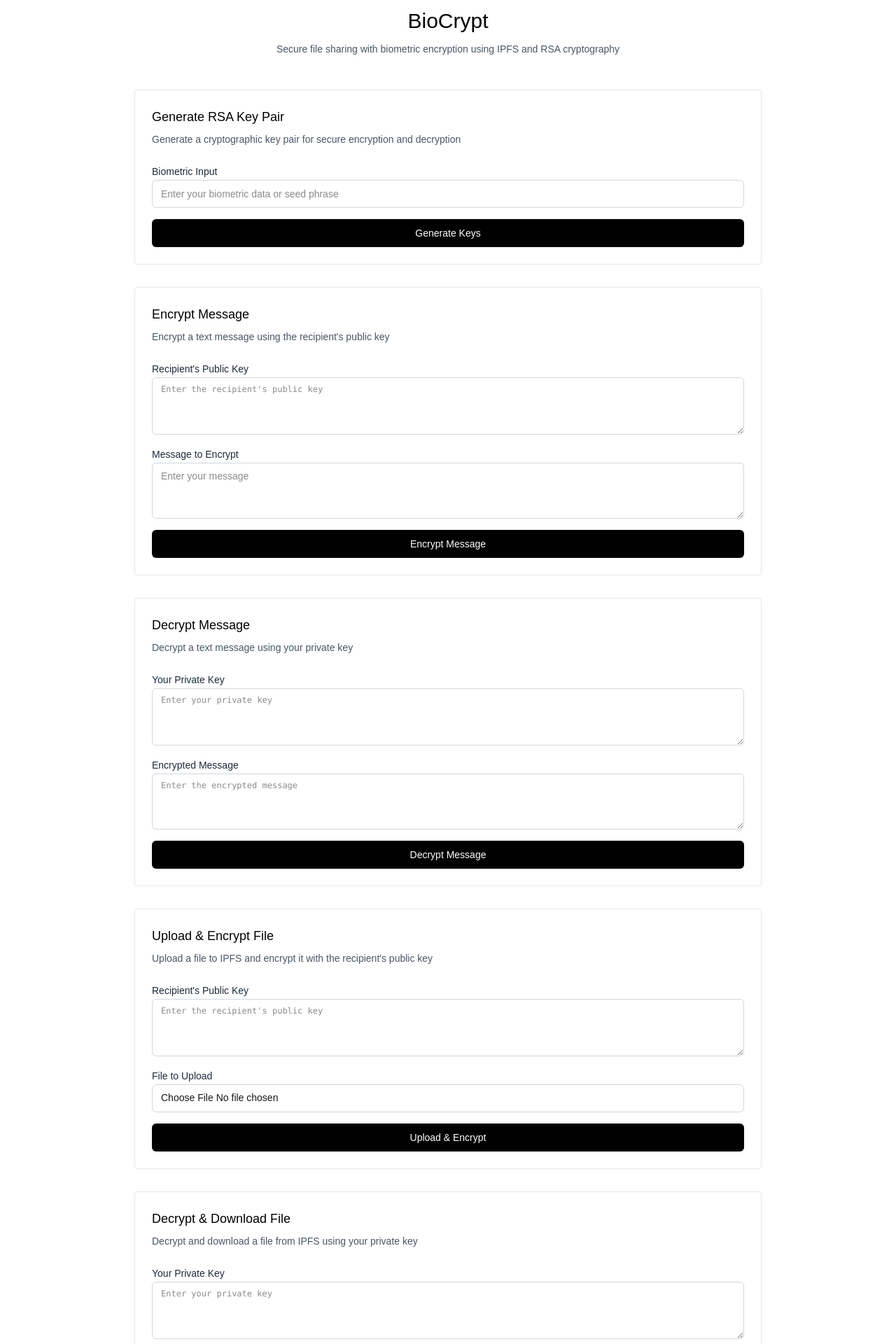
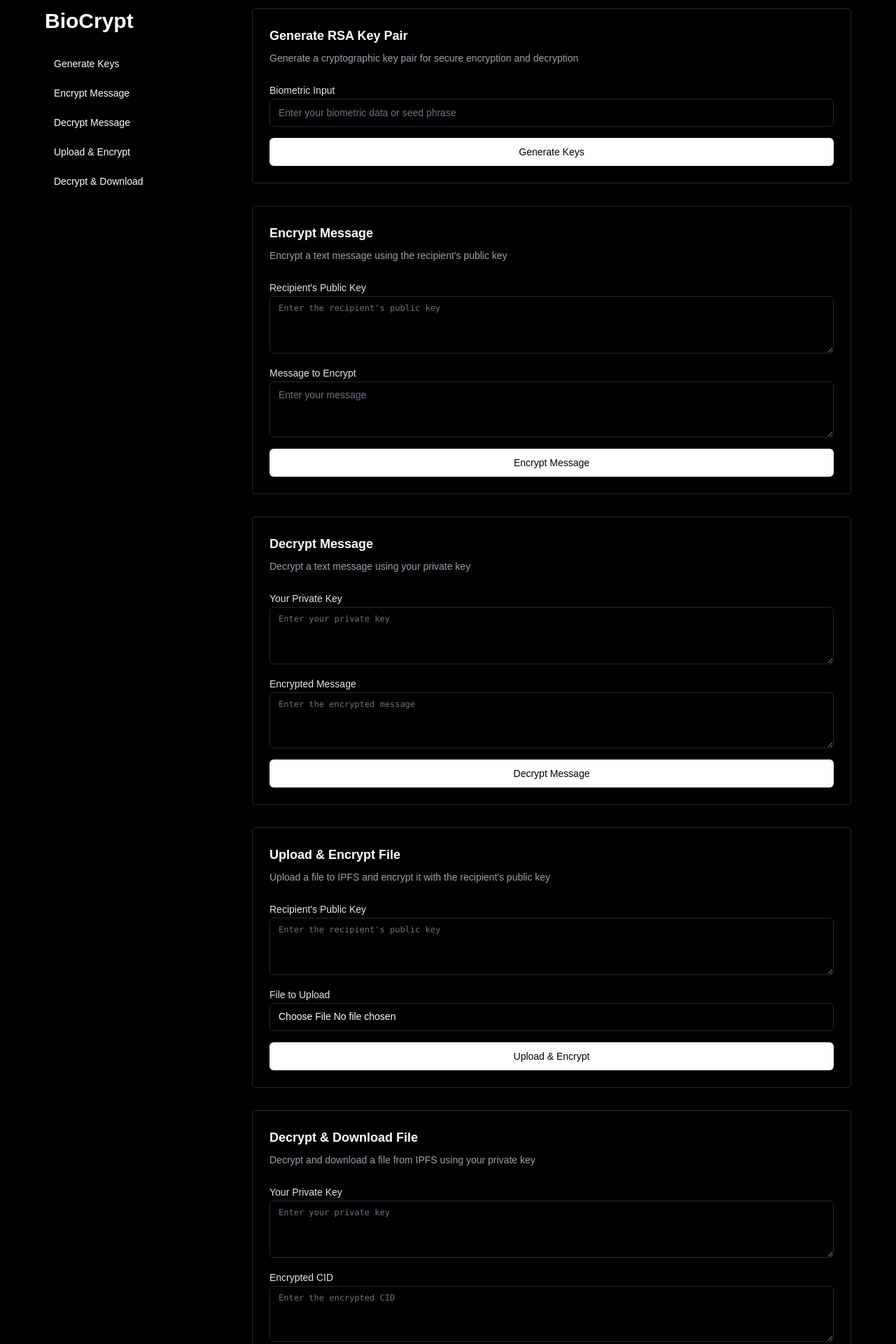
Before and after one commit to pieakshat/Eth-Delhi, a Next.js app in the folder FE/biocrypt/: page /dashboard in a window 1280 px wide. Shown: the part 20-1940 px from the top of the page at 70% size. Built offline with nearby package versions, Linux system fonts and the light colour scheme.

Commit message:
feat():added a tab nav on the right side

```diff
--- a/FE/biocrypt/app/dashboard/page.tsx
+++ b/FE/biocrypt/app/dashboard/page.tsx
@@ -154,46 +154,47 @@ export default function Dashboard() {
   }
 
   return (
-    <div className="min-h-screen bg-white p-8">
-      <div className="max-w-4xl mx-auto">
-        <div className="text-center mb-12">
-          <h1 className="text-3xl font-medium text-black mb-3">
-            BioCrypt
-          </h1>
-          <p className="text-gray-600 text-sm max-w-lg mx-auto">
-            Secure file sharing with biometric encryption using IPFS and RSA cryptography
-          </p>
-        </div>
+    <div className="min-h-screen bg-black text-white p-8">
+      <div className="max-w-6xl mx-auto grid grid-cols-12 gap-8">
+        <aside className="col-span-12 md:col-span-3">
+          <h1 className="text-3xl font-semibold mb-6">BioCrypt</h1>
+          <nav className="space-y-1 text-sm">
+            <a href="#generate" className="block px-3 py-2 rounded border border-transparent hover:border-gray-700">Generate Keys</a>
+            <a href="#encrypt" className="block px-3 py-2 rounded border border-transparent hover:border-gray-700">Encrypt Message</a>
+            <a href="#decrypt" className="block px-3 py-2 rounded border border-transparent hover:border-gray-700">Decrypt Message</a>
+            <a href="#upload" className="block px-3 py-2 rounded border border-transparent hover:border-gray-700">Upload & Encrypt</a>
+            <a href="#download" className="block px-3 py-2 rounded border border-transparent hover:border-gray-700">Decrypt & Download</a>
+          </nav>
+          {alert && (
+            <div className="mt-6 text-xs border border-gray-800 rounded p-3 text-gray-200">
+              {alert.message}
+            </div>
+          )}
+        </aside>
 
-        {alert && (
-          <div className={`mb-6 p-3 rounded border text-sm ${alert.type === 'error' ? 'border-gray-300 bg-gray-50 text-gray-800' : 'border-gray-300 bg-gray-50 text-gray-800'}`}>
-            {alert.message}
-          </div>
-        )}
-
-        <div className="space-y-8">
-            <div className="border border-gray-200 rounded p-6">
-              <h2 className="text-lg font-medium text-black mb-2">
+        <div className="col-span-12 md:col-span-9 space-y-8">
+           <section id="generate" className="border border-gray-800 rounded p-6 bg-secondary">
+             <h2 className="text-lg font-semibold text-white mb-2">
                 Generate RSA Key Pair
               </h2>
-              <p className="text-gray-600 text-sm mb-6">
+             <p className="text-gray-400 text-sm mb-6">
                 Generate a cryptographic key pair for secure encryption and decryption
               </p>
               <div className="space-y-4">
                 <div className="space-y-2">
-                  <Label htmlFor="userInput" className="text-sm text-gray-800">Biometric Input</Label>
+                  <Label htmlFor="userInput" className="text-sm text-gray-200">Biometric Input</Label>
                   <Input
                     id="userInput"
                     value={userInput}
                     onChange={(e) => setUserInput(e.target.value)}
                     placeholder="Enter your biometric data or seed phrase"
-                    className="border-gray-300"
+                    className="border-gray-800 bg-black text-white placeholder:text-gray-500"
                   />
                 </div>
                 <Button
                   onClick={handleGenerateKeys}
                   disabled={loading === 'generating'}
-                  className="w-full bg-black text-white hover:bg-gray-800"
+                  className="w-full bg-white text-black hover:bg-gray-200"
                 >
                   {loading === 'generating' ? 'Generating...' : 'Generate Keys'}
                 </Button>
@@ -201,12 +202,12 @@ export default function Dashboard() {
                   <div className="space-y-4">
                     <div className="space-y-2">
                       <div className="flex items-center justify-between">
-                        <Label className="text-sm text-gray-800">Public Key</Label>
+                        <Label className="text-sm text-gray-200">Public Key</Label>
                         <Button
                           variant="outline"
                           size="sm"
                           onClick={() => copyToClipboard(keys.public)}
-                          className="text-xs border-gray-300 hover:bg-gray-50"
+                          className="text-xs border-gray-800 hover:bg-gray-900"
                         >
                           Copy
                         </Button>
@@ -215,17 +216,17 @@ export default function Dashboard() {
                         value={keys.public}
                         readOnly
                         rows={6}
-                        className="font-mono text-xs border-gray-300 bg-gray-50"
+                        className="font-mono text-xs border-gray-800 bg-black text-gray-200"
                       />
                     </div>
                     <div className="space-y-2">
                       <div className="flex items-center justify-between">
-                        <Label className="text-sm text-gray-800">Private Key</Label>
+                        <Label className="text-sm text-gray-200">Private Key</Label>
                         <Button
                           variant="outline"
                           size="sm"
                           onClick={() => copyToClipboard(keys.private)}
-                          className="text-xs border-gray-300 hover:bg-gray-50"
+                          className="text-xs border-gray-800 hover:bg-gray-900"
                         >
                           Copy
                         </Button>
@@ -234,60 +235,60 @@ export default function Dashboard() {
                         value={keys.private}
                         readOnly
                         rows={6}
-                        className="font-mono text-xs border-gray-300 bg-gray-50"
+                        className="font-mono text-xs border-gray-800 bg-black text-gray-200"
                       />
                     </div>
                   </div>
                 )}
               </div>
-            </div>
+            </section>
 
-            <div className="border border-gray-200 rounded p-6">
-              <h2 className="text-lg font-medium text-black mb-2">
+           <section id="encrypt" className="border border-gray-800 rounded p-6 bg-secondary">
+             <h2 className="text-lg font-semibold text-white mb-2">
                 Encrypt Message
               </h2>
-              <p className="text-gray-600 text-sm mb-6">
+             <p className="text-gray-400 text-sm mb-6">
                 Encrypt a text message using the recipient's public key
               </p>
               <div className="space-y-4">
                 <div className="space-y-2">
-                  <Label htmlFor="encryptPublicKey" className="text-sm text-gray-800">Recipient's Public Key</Label>
+                  <Label htmlFor="encryptPublicKey" className="text-sm text-gray-200">Recipient's Public Key</Label>
                   <Textarea
                     id="encryptPublicKey"
                     value={encryptPublicKey}
                     onChange={(e) => setEncryptPublicKey(e.target.value)}
                     placeholder="Enter the recipient's public key"
                     rows={4}
-                    className="font-mono text-xs border-gray-300"
+                    className="font-mono text-xs border-gray-800 bg-black text-gray-200 placeholder:text-gray-500"
                   />
                 </div>
                 <div className="space-y-2">
-                  <Label htmlFor="messageToEncrypt" className="text-sm text-gray-800">Message to Encrypt</Label>
+                  <Label htmlFor="messageToEncrypt" className="text-sm text-gray-200">Message to Encrypt</Label>
                   <Textarea
                     id="messageToEncrypt"
                     value={messageToEncrypt}
                     onChange={(e) => setMessageToEncrypt(e.target.value)}
                     placeholder="Enter your message"
                     rows={3}
-                    className="border-gray-300"
+                    className="border-gray-800 bg-black text-gray-200 placeholder:text-gray-500"
                   />
                 </div>
                 <Button
                   onClick={handleEncryptMessage}
                   disabled={loading === 'encrypting'}
-                  className="w-full bg-black text-white hover:bg-gray-800"
+                  className="w-full bg-white text-black hover:bg-gray-200"
                 >
                   {loading === 'encrypting' ? 'Encrypting...' : 'Encrypt Message'}
                 </Button>
                 {encryptedResult && (
                   <div className="space-y-2">
                     <div className="flex items-center justify-between">
-                      <Label className="text-sm text-gray-800">Encrypted Message</Label>
+                      <Label className="text-sm text-gray-200">Encrypted Message</Label>
                       <Button
                         variant="outline"
                         size="sm"
                         onClick={() => copyToClipboard(encryptedResult)}
-                        className="text-xs border-gray-300 hover:bg-gray-50"
+                        className="text-xs border-gray-800 hover:bg-gray-900"
                       >
                         Copy
                       </Button>
@@ -296,59 +297,59 @@ export default function Dashboard() {
                       value={encryptedResult}
                       readOnly
                       rows={4}
-                      className="font-mono text-xs border-gray-300 bg-gray-50"
+                      className="font-mono text-xs border-gray-800 bg-black text-gray-200"
                     />
                   </div>
                 )}
               </div>
-            </div>
+            </section>
 
-            <div className="border border-gray-200 rounded p-6">
-              <h2 className="text-lg font-medium text-black mb-2">
+           <section id="decrypt" className="border border-gray-800 rounded p-6 bg-secondary">
+             <h2 className="text-lg font-semibold text-white mb-2">
                 Decrypt Message
               </h2>
-              <p className="text-gray-600 text-sm mb-6">
+             <p className="text-gray-400 text-sm mb-6">
                 Decrypt a text message using your private key
               </p>
               <div className="space-y-4">
                 <div className="space-y-2">
-                  <Label htmlFor="decryptPrivateKey" className="text-sm text-gray-800">Your Private Key</Label>
+                  <Label htmlFor="decryptPrivateKey" className="text-sm text-gray-200">Your Private Key</Label>
                   <Textarea
                     id="decryptPrivateKey"
                     value={decryptPrivateKey}
                     onChange={(e) => setDecryptPrivateKey(e.target.value)}
                     placeholder="Enter your private key"
                     rows={4}
-                    className="font-mono text-xs border-gray-300"
+                    className="font-mono text-xs border-gray-800 bg-black text-gray-200 placeholder:text-gray-500"
                   />
                 </div>
                 <div className="space-y-2">
-                  <Label htmlFor="decryptCiphertext" className="text-sm text-gray-800">Encrypted Message</Label>
+                  <Label htmlFor="decryptCiphertext" className="text-sm text-gray-200">Encrypted Message</Label>
                   <Textarea
                     id="decryptCiphertext"
                     value={decryptCiphertext}
                     onChange={(e) => setDecryptCiphertext(e.target.value)}
                     placeholder="Enter the encrypted message"
                     rows={3}
-                    className="font-mono text-xs border-gray-300"
+                    className="font-mono text-xs border-gray-800 bg-black text-gray-200 placeholder:text-gray-500"
                   />
                 </div>
                 <Button
                   onClick={handleDecryptMessage}
                   disabled={loading === 'decrypting'}
-                  className="w-full bg-black text-white hover:bg-gray-800"
+                  className="w-full bg-white text-black hover:bg-gray-200"
                 >
                   {loading === 'decrypting' ? 'Decrypting...' : 'Decrypt Message'}
                 </Button>
                 {decryptedResult && (
                   <div className="space-y-2">
                     <div className="flex items-center justify-between">
-                      <Label className="text-sm text-gray-800">Decrypted Message</Label>
+                      <Label className="text-sm text-gray-200">Decrypted Message</Label>
                       <Button
                         variant="outline"
                         size="sm"
                         onClick={() => copyToClipboard(decryptedResult)}
-                        className="text-xs border-gray-300 hover:bg-gray-50"
+                        className="text-xs border-gray-800 hover:bg-gray-900"
                       >
                         Copy
                       </Button>
@@ -357,57 +358,57 @@ export default function Dashboard() {
                       value={decryptedResult}
                       readOnly
                       rows={3}
-                      className="border-gray-300 bg-gray-50"
+                      className="border-gray-800 bg-black text-gray-200"
                     />
                   </div>
                 )}
               </div>
-            </div>
+            </section>
 
-            <div className="border border-gray-200 rounded p-6">
-              <h2 className="text-lg font-medium text-black mb-2">
+           <section id="upload" className="border border-gray-800 rounded p-6 bg-secondary">
+             <h2 className="text-lg font-semibold text-white mb-2">
                 Upload & Encrypt File
               </h2>
-              <p className="text-gray-600 text-sm mb-6">
+             <p className="text-gray-400 text-sm mb-6">
                 Upload a file to IPFS and encrypt it with the recipient's public key
               </p>
               <div className="space-y-4">
                 <div className="space-y-2">
-                  <Label htmlFor="uploadPublicKey" className="text-sm text-gray-800">Recipient's Public Key</Label>
+                  <Label htmlFor="uploadPublicKey" className="text-sm text-gray-200">Recipient's Public Key</Label>
                   <Textarea
                     id="uploadPublicKey"
                     value={uploadPublicKey}
                     onChange={(e) => setUploadPublicKey(e.target.value)}
                     placeholder="Enter the recipient's public key"
                     rows={4}
-                    className="font-mono text-xs border-gray-300"
+                    className="font-mono text-xs border-gray-800 bg-black text-gray-200 placeholder:text-gray-500"
                   />
                 </div>
                 <div className="space-y-2">
-                  <Label htmlFor="uploadFile" className="text-sm text-gray-800">File to Upload</Label>
+                  <Label htmlFor="uploadFile" className="text-sm text-gray-200">File to Upload</Label>
                   <Input
                     id="uploadFile"
                     type="file"
                     onChange={(e) => setUploadFile(e.target.files?.[0] || null)}
-                    className="border-gray-300"
+                    className="border-gray-800 bg-black text-white file:text-white"
                   />
                 </div>
                 <Button
                   onClick={handleUploadFile}
                   disabled={loading === 'uploading'}
-                  className="w-full bg-black text-white hover:bg-gray-800"
+                  className="w-full bg-white text-black hover:bg-gray-200"
                 >
                   {loading === 'uploading' ? 'Uploading...' : 'Upload & Encrypt'}
                 </Button>
                 {encryptedCid && (
                   <div className="space-y-2">
                     <div className="flex items-center justify-between">
-                      <Label className="text-sm text-gray-800">Encrypted CID</Label>
+                      <Label className="text-sm text-gray-200">Encrypted CID</Label>
                       <Button
                         variant="outline"
                         size="sm"
                         onClick={() => copyToClipboard(encryptedCid)}
-                        className="text-xs border-gray-300 hover:bg-gray-50"
+                        className="text-xs border-gray-800 hover:bg-gray-900"
                       >
                         Copy
                       </Button>
@@ -416,52 +417,52 @@ export default function Dashboard() {
                       value={encryptedCid}
                       readOnly
                       rows={2}
-                      className="font-mono text-xs border-gray-300 bg-gray-50"
+                      className="font-mono text-xs border-gray-800 bg-black text-gray-200"
                     />
                   </div>
                 )}
               </div>
-            </div>
+            </section>
 
-            <div className="border border-gray-200 rounded p-6">
-              <h2 className="text-lg font-medium text-black mb-2">
+           <section id="download" className="border border-gray-800 rounded p-6 bg-secondary">
+             <h2 className="text-lg font-semibold text-white mb-2">
                 Decrypt & Download File
               </h2>
-              <p className="text-gray-600 text-sm mb-6">
+             <p className="text-gray-400 text-sm mb-6">
                 Decrypt and download a file from IPFS using your private key
               </p>
               <div className="space-y-4">
                 <div className="space-y-2">
-                  <Label htmlFor="downloadPrivateKey" className="text-sm text-gray-800">Your Private Key</Label>
+                  <Label htmlFor="downloadPrivateKey" className="text-sm text-gray-200">Your Private Key</Label>
                   <Textarea
                     id="downloadPrivateKey"
                     value={downloadPrivateKey}
                     onChange={(e) => setDownloadPrivateKey(e.target.value)}
                     placeholder="Enter your private key"
                     rows={4}
-                    className="font-mono text-xs border-gray-300"
+                    className="font-mono text-xs border-gray-800 bg-black text-gray-200 placeholder:text-gray-500"
                   />
                 </div>
                 <div className="space-y-2">
-                  <Label htmlFor="downloadCiphertext" className="text-sm text-gray-800">Encrypted CID</Label>
+                  <Label htmlFor="downloadCiphertext" className="text-sm text-gray-200">Encrypted CID</Label>
                   <Textarea
                     id="downloadCiphertext"
                     value={downloadCiphertext}
                     onChange={(e) => setDownloadCiphertext(e.target.value)}
                     placeholder="Enter the encrypted CID"
                     rows={2}
-                    className="font-mono text-xs border-gray-300"
+                    className="font-mono text-xs border-gray-800 bg-black text-gray-200 placeholder:text-gray-500"
                   />
                 </div>
                 <Button
                   onClick={handleDownloadFile}
                   disabled={loading === 'downloading'}
-                  className="w-full bg-black text-white hover:bg-gray-800"
+                  className="w-full bg-white text-black hover:bg-gray-200"
                 >
                   {loading === 'downloading' ? 'Downloading...' : 'Decrypt & Download'}
                 </Button>
               </div>
-            </div>
+            </section>
         </div>
       </div>
     </div>
--- a/FE/biocrypt/app/globals.css
+++ b/FE/biocrypt/app/globals.css
@@ -2,23 +2,23 @@
 
 
 :root {
-  --background: #ffffff;
-  --foreground: #171717;
-  --card: #ffffff;
-  --card-foreground: #171717;
-  --primary: #2563eb;
-  --primary-foreground: #ffffff;
-  --secondary: #f1f5f9;
-  --secondary-foreground: #171717;
-  --muted: #f1f5f9;
-  --muted-foreground: #64748b;
-  --accent: #f1f5f9;
-  --accent-foreground: #171717;
-  --destructive: #dc2626;
+  --background: #000000;
+  --foreground: #ffffff;
+  --card: #0a0a0a;
+  --card-foreground: #ffffff;
+  --primary: #ffffff;
+  --primary-foreground: #000000;
+  --secondary: #111111;
+  --secondary-foreground: #ffffff;
+  --muted: #111111;
+  --muted-foreground: #9ca3af;
+  --accent: #111111;
+  --accent-foreground: #ffffff;
+  --destructive: #ef4444;
   --destructive-foreground: #ffffff;
-  --border: #e2e8f0;
-  --input: #e2e8f0;
-  --ring: #2563eb;
+  --border: #1f2937; /* neutral-800 */
+  --input: #1f2937;
+  --ring: #ffffff;
 
   --font-sans: var(--font-inter);
   --font-mono: ui-monospace, SFMono-Regular, Menlo, Monaco, Consolas, "Liberation Mono", "Courier New", monospace;
```
